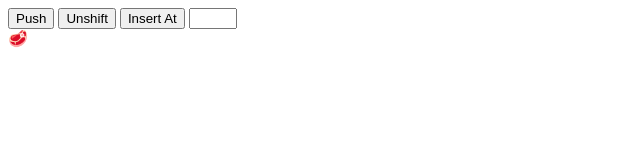
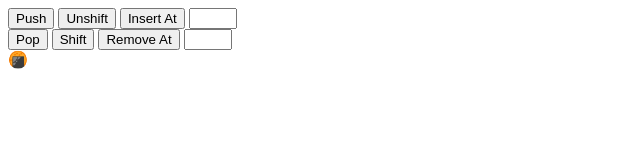
Before and after one commit to pespinas/JavaScript, a plain HTML site: page Ej15/index.html in a window 1280 px wide. Both pictures are taken after a click on the button "Unshift". Shown: the whole page, without its empty margins (0-640 px from the left). Drawn offline with Linux system fonts and the light colour scheme.

Commit message:
Add files via upload

```diff
--- a/Ej15/index.html
+++ b/Ej15/index.html
@@ -11,7 +11,11 @@
     <button id="unshift">Unshift</button>
     <button id="insert">Insert At</button>
     <input type="number" id="quantity" min="0" >
-
+    <br>
+    <button id="pop">Pop</button>
+    <button id="shift">Shift</button>
+    <button id="remove">Remove At</button>
+    <input type="number" id="quantity2" min="0" >
 
     <div id='foo'></div>
     <script src="main.js"></script>
--- a/Ej15/main.js
+++ b/Ej15/main.js
@@ -4,39 +4,72 @@ document.addEventListener("DOMContentLoaded", function() {
     push();
     unshift();
     insert();
+    pop();
+    shift();
+    remove();
     numeros.setAttribute("max", "0");
+    numeros2.setAttribute("max", "0");
 });
 const numeros = document.getElementById("quantity");
+const numeros2 = document.getElementById("quantity2");
 
-
+function check(){
+    numeros.setAttribute("max", beti.length);
+    numeros2.setAttribute("max", beti.length);
+}
 function push() {
     const boton = document.getElementById("push");
     boton.addEventListener("click", function() {
-
         let num = Math.round(Math.random()*(emoji.length-1));
-        console.log(num);
         beti.push(emoji[num]);
         document.getElementById("foo").innerHTML = beti;
-        numeros.setAttribute("max", beti.length);
+        check();
     });
 }
 
 function unshift() {
     const boton = document.getElementById("unshift");
     boton.addEventListener("click", function() {
-
-        let num = Math.round(Math.random()*emoji.length);
+        let num = Math.round(Math.random()*(emoji.length-1));
         beti.unshift(emoji[num]);
         document.getElementById("foo").innerHTML = beti;
+        check();
     });
 }
 
 function insert() {
     const boton = document.getElementById("insert");
     boton.addEventListener("click", function() {
-
-        let num = Math.round(Math.random()*emoji.length-1);
+        let i = document.getElementById('quantity').value;
+        let num = Math.round(Math.random()*(emoji.length-1));
         beti.splice(i,0,emoji[num]);
         document.getElementById("foo").innerHTML = beti;
+        check();
     });
 }
+
+function pop() {
+    const boton = document.getElementById("pop");
+    boton.addEventListener("click", function() {
+        beti.pop();
+        document.getElementById("foo").innerHTML = beti;
+        check();
+    });
+}
+function shift() {
+    const boton = document.getElementById("shift");
+    boton.addEventListener("click", function() {
+        beti.shift();
+        document.getElementById("foo").innerHTML = beti;
+        check();
+    });
+}
+function remove() {
+    const boton = document.getElementById("remove");
+    boton.addEventListener("click", function() {
+        let i = document.getElementById('quantity2').value;
+        beti.splice(i,1);
+        document.getElementById("foo").innerHTML = beti;
+        check();
+    });
+}
```
